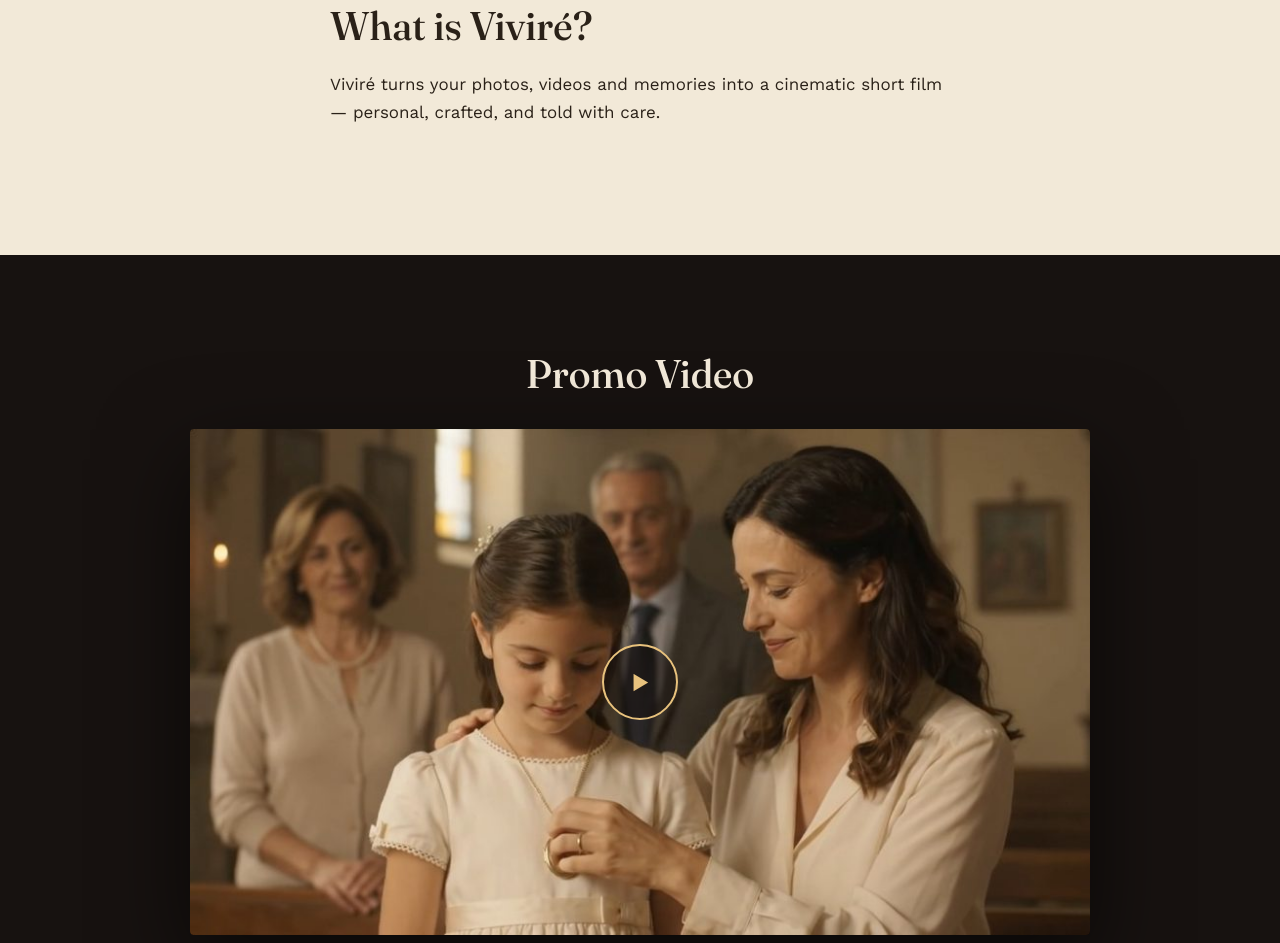
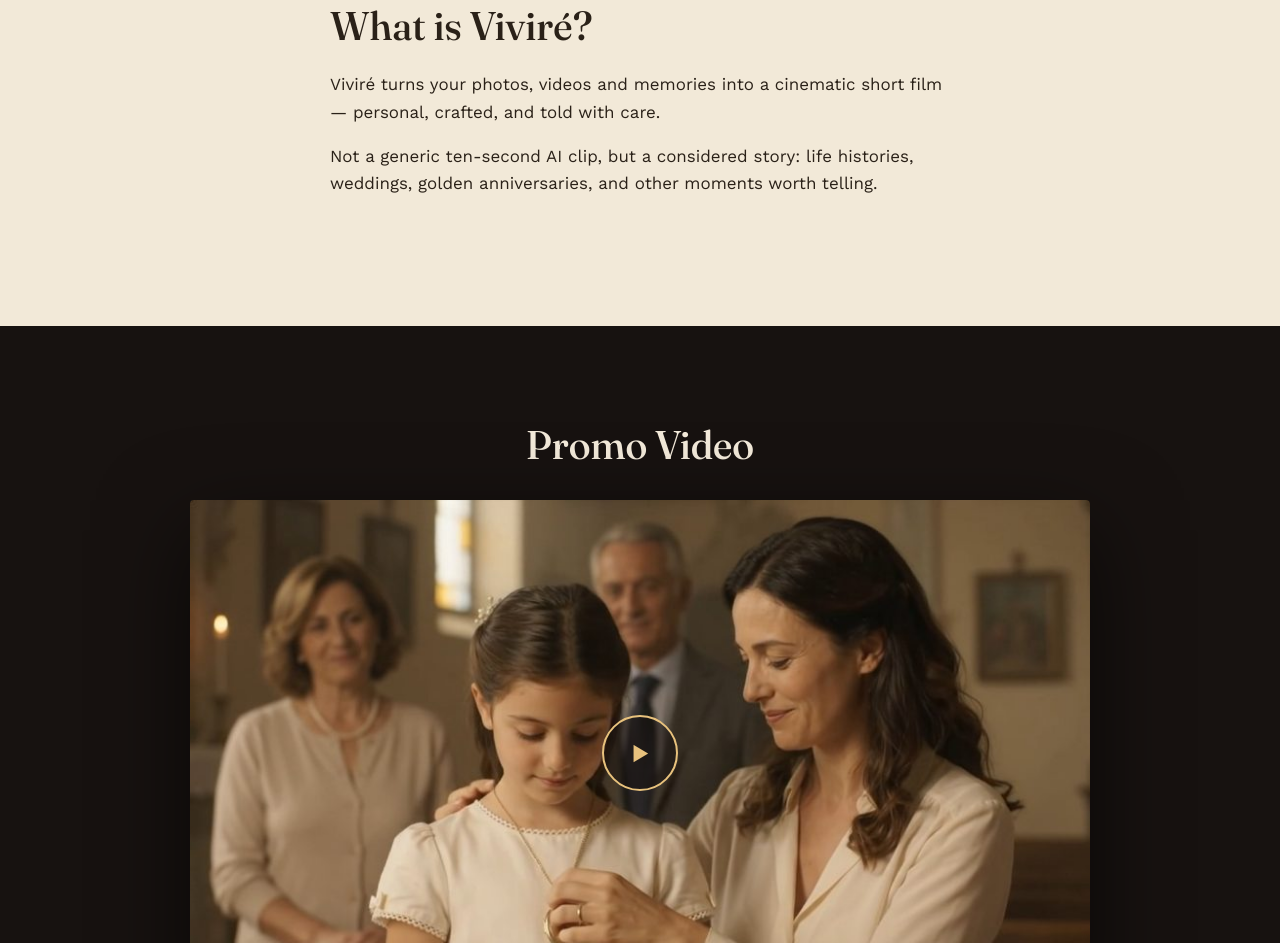
Before and after one commit to janniederreiter/vivire, a plain HTML site: page index.html in a window 1280 px wide. Shown: the part 7309-8252 px from the top of the page. Drawn offline with Linux system fonts and the light colour scheme.

Commit message:
Update index.html
add what_body_2

```diff
--- a/index.html
+++ b/index.html
@@ -58,6 +58,8 @@
   <div class="paper-inner">
     <h2 data-i18n="what_title">Was ist Viviré?</h2>
     <p data-i18n="what_body">Viviré verwandelt deine Fotos, Videos und Erinnerungen in einen cinematographischen Kurzfilm …</p>
+    <p data-i18n="what_body_2"></p>
+
   </div>
 </section>
 
```
